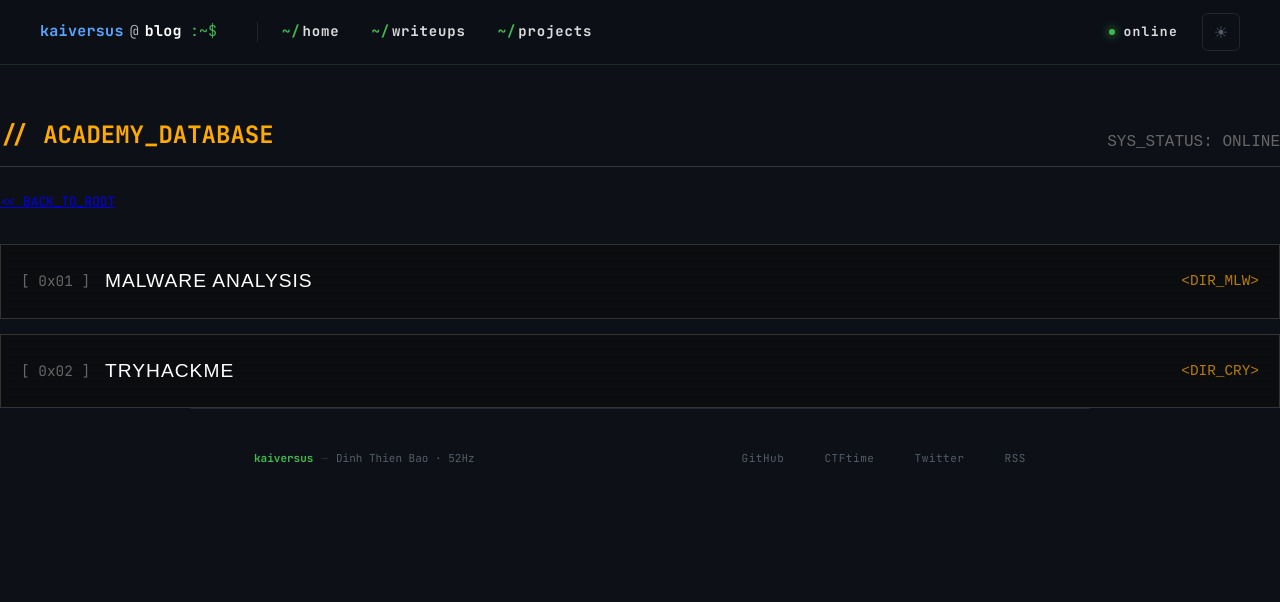
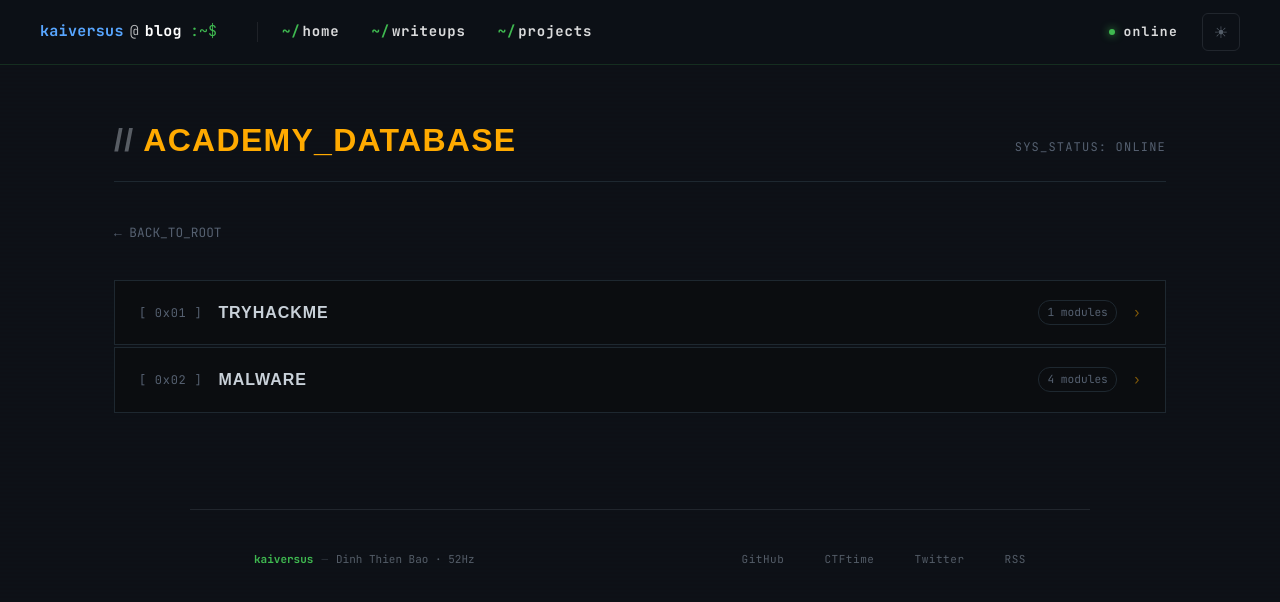
Before and after one commit to kaiversus/kaiversus.github.io, a Jekyll site: the page built from pages/courses.md, in a window 1280 px wide. Shown: the top 602 px of the page. Built offline with Jekyll 4.4.1, drawn with Linux system fonts in a browser that asks for light colours; some of the changed lines change nothing that is shown.

Commit message:
Update courses.md

```diff
--- a/pages/courses.md
+++ b/pages/courses.md
@@ -3,238 +3,351 @@
 title: Courses Library
 permalink: /courses/
 ---
+
 <style>
-    :root {
-        --course-theme:    #ffaa00;
-        --cat-row-bg:      rgba(10, 10, 10, 0.6);
-        --cat-row-border:  #333;
-        --cat-row-text:    #fff;
-        --module-bg:       rgba(0, 0, 0, 0.4);
-        --module-border:   #333;
-        --module-title:    #ddd;
-        --module-desc:     #888;
-        --section-bg:      rgba(5, 12, 20, 0.85);
-    }
+:root {
+  --ac:           #ffaa00;
+  --ac-dim:       rgba(255,170,0,0.08);
+  --ac-border:    rgba(255,170,0,0.3);
+  --row-bg:       rgba(10,10,10,0.5);
+  --row-border:   #1e2830;
+  --card-bg:      #111820;
+  --card-border:  #1e2830;
+  --text:         #c9d1d9;
+  --muted:        #556070;
+  --divider:      #1e2830;
+  --diff-basic:   #3fb950;
+  --diff-inter:   #ffaa00;
+  --diff-adv:     #ff4060;
+}
+html.light {
+  --ac:           #cc7700;
+  --ac-dim:       rgba(200,120,0,0.07);
+  --ac-border:    rgba(180,100,0,0.3);
+  --row-bg:       rgba(230,220,200,0.5);
+  --row-border:   #d0c8b4;
+  --card-bg:      #f0e9d8;
+  --card-border:  #d0c8b4;
+  --text:         #2a2520;
+  --muted:        #8a7a60;
+  --divider:      #d0c8b4;
+  --diff-basic:   #1e6e28;
+  --diff-inter:   #cc7700;
+  --diff-adv:     #9e001c;
+}
 
-    /* Light mode overrides */
-    html.light {
-        --course-theme:    #cc7700;
-        --cat-row-bg:      rgba(220, 210, 190, 0.6);
-        --cat-row-border:  #c8bfaa;
-        --cat-row-text:    #2a2520;
-        --module-bg:       rgba(240, 233, 220, 0.8);
-        --module-border:   #c8bfaa;
-        --module-title:    #2a2520;
-        --module-desc:     #6a6050;
-        --section-bg:      rgba(240, 233, 220, 0.8);
-    }
+.ac-page {
+  max-width: 1100px;
+  margin: 0 auto;
+  padding: 48px 24px 96px;
+  font-family: 'JetBrains Mono', 'Courier New', monospace;
+}
 
-    .category-list {
-        display: flex;
-        flex-direction: column;
-        gap: 15px;
-        margin-top: 30px;
-    }
+/* ── Header ── */
+.ac-header {
+  display: flex;
+  align-items: baseline;
+  justify-content: space-between;
+  padding-bottom: 14px;
+  border-bottom: 1px solid var(--divider);
+  margin-bottom: 40px;
+}
+.ac-title {
+  font-family: 'Orbitron', sans-serif;
+  font-size: clamp(1.3rem, 3vw, 2rem);
+  font-weight: 900;
+  color: var(--ac);
+  margin: 0;
+  letter-spacing: 0.04em;
+}
+.ac-title .slash { color: var(--text); opacity: 0.4; }
+.ac-status {
+  font-size: 0.75rem;
+  color: var(--muted);
+  letter-spacing: 0.1em;
+}
+.ac-back {
+  display: block;
+  color: var(--muted);
+  text-decoration: none;
+  font-size: 0.8rem;
+  margin-bottom: 36px;
+  transition: color 0.2s;
+}
+.ac-back:hover { color: var(--ac); }
 
-    .cat-row {
-        display: flex;
-        justify-content: space-between;
-        align-items: center;
-        padding: 20px;
-        border: 1px solid var(--cat-row-border);
-        background: var(--cat-row-bg);
-        cursor: pointer;
-        transition: background 0.3s, border-color 0.3s, transform 0.3s;
-        font-family: 'Rajdhani', sans-serif;
-    }
+/* ── Category rows ── */
+.cat-list { display: flex; flex-direction: column; gap: 2px; }
+.cat-row {
+  display: flex;
+  align-items: center;
+  gap: 16px;
+  padding: 18px 24px;
+  background: var(--row-bg);
+  border: 1px solid var(--row-border);
+  cursor: pointer;
+  transition: background 0.25s, border-color 0.25s, transform 0.2s;
+  position: relative;
+  overflow: hidden;
+}
+.cat-row::before {
+  content: '';
+  position: absolute;
+  left: 0; top: 0; bottom: 0;
+  width: 3px;
+  background: var(--ac);
+  transform: scaleY(0);
+  transition: transform 0.2s;
+}
+.cat-row:hover {
+  border-color: var(--ac-border);
+  background: var(--ac-dim);
+  transform: translateX(4px);
+}
+.cat-row:hover::before { transform: scaleY(1); }
 
-    .cat-row:hover {
-        border-color: var(--course-theme);
-        background: rgba(255, 170, 0, 0.08);
-        transform: translateX(10px);
-    }
+.cat-hex {
+  font-size: 0.75rem;
+  color: var(--muted);
+  letter-spacing: 0.06em;
+  min-width: 60px;
+}
+.cat-name {
+  font-family: 'Orbitron', sans-serif;
+  font-size: 1rem;
+  font-weight: 700;
+  color: var(--text);
+  flex: 1;
+  letter-spacing: 0.06em;
+  transition: color 0.2s;
+}
+.cat-row:hover .cat-name { color: var(--ac); }
+.cat-count {
+  font-size: 0.7rem;
+  color: var(--muted);
+  padding: 2px 8px;
+  border: 1px solid var(--row-border);
+  border-radius: 12px;
+}
+.cat-arrow {
+  color: var(--ac);
+  font-size: 0.85rem;
+  opacity: 0.5;
+  transition: opacity 0.2s, transform 0.2s;
+}
+.cat-row:hover .cat-arrow { opacity: 1; transform: translateX(4px); }
 
-    .cat-id {
-        color: #666;
-        font-family: 'JetBrains Mono', monospace;
-        margin-right: 15px;
-        font-size: 0.9rem;
-    }
+/* ── Detail view ── */
+.detail-view { display: none; }
+.detail-view.active {
+  display: block;
+  animation: fadeUp 0.3s ease;
+}
+@keyframes fadeUp {
+  from { opacity:0; transform: translateY(8px); }
+  to   { opacity:1; transform: translateY(0); }
+}
 
-    html.light .cat-id { color: #9a8a70; }
+.detail-header {
+  margin-bottom: 28px;
+}
+.back-btn {
+  display: inline-flex;
+  align-items: center;
+  gap: 8px;
+  color: var(--muted);
+  cursor: pointer;
+  font-size: 0.8rem;
+  margin-bottom: 16px;
+  background: none;
+  border: none;
+  padding: 0;
+  font-family: inherit;
+  transition: color 0.2s;
+}
+.back-btn:hover { color: var(--ac); }
 
-    .cat-name {
-        font-family: 'Orbitron', sans-serif;
-        font-size: 1.2rem;
-        color: var(--cat-row-text);
-        flex-grow: 1;
-        letter-spacing: 1px;
-        transition: color 0.2s;
-    }
+.detail-title {
+  font-family: 'Orbitron', sans-serif;
+  font-size: 1.4rem;
+  color: var(--ac);
+  margin: 0 0 4px;
+}
+.detail-sub {
+  font-size: 0.75rem;
+  color: var(--muted);
+}
 
-    .cat-abbr {
-        color: var(--course-theme);
-        font-family: monospace;
-        font-size: 0.9rem;
-        opacity: 0.7;
-        transition: opacity 0.2s, letter-spacing 0.2s;
-    }
+/* ── Module grid ── */
+.module-grid {
+  display: grid;
+  grid-template-columns: repeat(auto-fill, minmax(280px, 1fr));
+  gap: 16px;
+}
 
-    .cat-row:hover .cat-name { color: var(--course-theme); }
-    .cat-row:hover .cat-abbr { opacity: 1; letter-spacing: 2px; }
+.module-card {
+  background: var(--card-bg);
+  border: 1px solid var(--card-border);
+  border-top: 2px solid var(--card-border);
+  padding: 20px;
+  cursor: pointer;
+  text-decoration: none;
+  display: block;
+  color: var(--text);
+  transition: border-color 0.25s, transform 0.25s, box-shadow 0.25s;
+  border-radius: 4px;
+}
+.module-card:hover {
+  border-color: var(--ac-border);
+  border-top-color: var(--ac);
+  transform: translateY(-3px);
+  box-shadow: 0 6px 20px rgba(0,0,0,0.2);
+}
+html.light .module-card:hover { box-shadow: 0 4px 14px rgba(0,0,0,0.1); }
 
-    /* Detail view */
-    .course-detail-view {
-        display: none;
-        animation: fadeIn 0.5s ease;
-    }
+.module-meta {
+  display: flex;
+  justify-content: space-between;
+  align-items: center;
+  font-size: 0.68rem;
+  color: var(--muted);
+  margin-bottom: 12px;
+  letter-spacing: 0.05em;
+}
 
-    .module-grid {
-        display: grid;
-        grid-template-columns: repeat(auto-fill, minmax(300px, 1fr));
-        gap: 20px;
-        margin-top: 30px;
-    }
+.diff-badge {
+  font-weight: 700;
+  letter-spacing: 0.08em;
+  padding: 1px 7px;
+  border: 1px solid;
+  border-radius: 2px;
+  font-size: 0.62rem;
+}
+.diff-badge.basic    { color: var(--diff-basic); border-color: var(--diff-basic); background: rgba(63,185,80,0.07); }
+.diff-badge.intermediate { color: var(--diff-inter); border-color: var(--diff-inter); background: rgba(255,170,0,0.07); }
+.diff-badge.advanced { color: var(--diff-adv); border-color: var(--diff-adv); background: rgba(255,64,96,0.07); }
 
-    .module-card {
-        background: var(--module-bg);
-        border: 1px solid var(--module-border);
-        border-left: 3px solid #444;
-        padding: 20px;
-        cursor: pointer;
-        transition: border-color 0.3s, background 0.3s, transform 0.3s;
-    }
+.module-title {
+  font-size: 0.9rem;
+  font-weight: 700;
+  color: var(--text);
+  margin: 0 0 8px;
+  line-height: 1.4;
+  transition: color 0.2s;
+}
+.module-card:hover .module-title { color: var(--ac); }
 
-    .module-card:hover {
-        border-left-color: var(--course-theme);
-        background: rgba(255, 170, 0, 0.06);
-        transform: translateY(-5px);
-    }
+.module-desc {
+  font-size: 0.75rem;
+  color: var(--muted);
+  line-height: 1.6;
+  margin: 0;
+  display: -webkit-box;
+  -webkit-line-clamp: 2;
+  -webkit-box-orient: vertical;
+  overflow: hidden;
+}
 
-    html.light .module-card:hover {
-        background: rgba(200, 130, 0, 0.06);
-    }
-
-    .module-title {
-        color: var(--module-title);
-        font-family: 'Rajdhani', sans-serif;
-        font-weight: 700;
-        font-size: 1.2rem;
-        margin-bottom: 10px;
-        transition: color 0.2s;
-    }
-
-    .module-card:hover .module-title { color: var(--course-theme); }
-
-    .module-meta {
-        font-size: 0.8rem;
-        color: var(--module-desc);
-        font-family: monospace;
-        margin-bottom: 5px;
-        display: flex;
-        justify-content: space-between;
-    }
-
-    .module-desc {
-        color: var(--module-desc);
-        font-size: 0.9rem;
-        margin: 0;
-    }
-
-    .back-nav {
-        display: inline-flex;
-        align-items: center;
-        color: #888;
-        cursor: pointer;
-        font-family: monospace;
-        margin-bottom: 20px;
-        border-bottom: 1px solid transparent;
-        transition: color 0.2s, border-color 0.2s;
-    }
-    .back-nav:hover { color: var(--course-theme); border-bottom-color: var(--course-theme); }
-    html.light .back-nav { color: #9a8a70; }
-
-    @keyframes fadeIn {
-        from { opacity: 0; transform: translateY(10px); }
-        to   { opacity: 1; transform: translateY(0); }
-    }
+@media (max-width: 640px) {
+  .module-grid { grid-template-columns: 1fr; }
+  .cat-hex { display: none; }
+}
 </style>
 
-<section class="container" style="margin-top: 50px;">
+<div class="ac-page">
 
-    <div style="display: flex; justify-content: space-between; align-items: end; border-bottom: 1px solid var(--border, #333); padding-bottom: 10px; margin-bottom: 20px;">
-        <h1 style="color: var(--course-theme); margin: 0;">// ACADEMY_DATABASE</h1>
-        <span style="font-family: monospace; color: #666;">SYS_STATUS: ONLINE</span>
+  <!-- Header -->
+  <div class="ac-header">
+    <h1 class="ac-title"><span class="slash">// </span>ACADEMY_DATABASE</h1>
+    <span class="ac-status">SYS_STATUS: ONLINE</span>
+  </div>
+  <a href="/" class="ac-back">← BACK_TO_ROOT</a>
+
+  <!-- Category list -->
+  <div id="category-view" class="cat-list">
+
+    {% assign all_cats = site.courses | map: "category" | compact | uniq %}
+    {% assign idx = 0 %}
+    {% for cat in all_cats %}
+      {% assign count = site.courses | where: "category", cat | size %}
+      {% assign idx = idx | plus: 1 %}
+      {% assign hex = idx | prepend: "0x0" %}
+      <div class="cat-row" onclick="openCourse('{{ cat | escape }}')">
+        <span class="cat-hex">[ {{ hex }} ]</span>
+        <span class="cat-name">{{ cat | upcase }}</span>
+        <span class="cat-count">{{ count }} modules</span>
+        <span class="cat-arrow">›</span>
+      </div>
+    {% endfor %}
+
+    <!-- Fallback: manual categories if no front-matter -->
+    {% if all_cats.size == 0 %}
+    <div class="cat-row" onclick="openCourse('Malware')">
+      <span class="cat-hex">[ 0x01 ]</span>
+      <span class="cat-name">MALWARE ANALYSIS</span>
+      <span class="cat-count">— modules</span>
+      <span class="cat-arrow">›</span>
     </div>
-    <a href="/" class="btn-cyber secondary" style="font-size: 0.8rem;"><< BACK_TO_ROOT</a>
+    <div class="cat-row" onclick="openCourse('TryHackMe')">
+      <span class="cat-hex">[ 0x02 ]</span>
+      <span class="cat-name">TRYHACKME</span>
+      <span class="cat-count">— modules</span>
+      <span class="cat-arrow">›</span>
+    </div>
+    {% endif %}
 
-    <div id="category-view" class="category-list">
+  </div>
 
-        <div class="cat-row" onclick="openCourse('Malware')">
-            <span class="cat-id">[ 0x01 ]</span>
-            <span class="cat-name">MALWARE ANALYSIS</span>
-            <span class="cat-abbr">&lt;DIR_MLW&gt;</span>
+  <!-- Detail view -->
+  <div id="detail-view" class="detail-view">
+    <div class="detail-header">
+      <button class="back-btn" onclick="closeCourse()">
+        ← cd .. (RETURN)
+      </button>
+      <h2 class="detail-title" id="course-title-display">// LOADING...</h2>
+      <p class="detail-sub">> List of available modules in this directory:</p>
+    </div>
+
+    <div class="module-grid">
+      {% assign sorted_courses = site.courses | sort: 'title' %}
+      {% for post in sorted_courses %}
+      <a class="module-card filter-item"
+         href="{{ post.url }}"
+         data-cat="{{ post.category | default: 'General' }}">
+
+        <div class="module-meta">
+          <span>{{ post.date | date: "%Y-%m-%d" }}</span>
+          {% assign diff = post.difficulty | default: 'basic' | downcase %}
+          <span class="diff-badge {{ diff }}">{{ diff | upcase }}</span>
         </div>
 
-        <div class="cat-row" onclick="openCourse('TryHackMe')">
-            <span class="cat-id">[ 0x02 ]</span>
-            <span class="cat-name">TRYHACKME</span>
-            <span class="cat-abbr">&lt;DIR_CRY&gt;</span>
-        </div>
+        <h4 class="module-title">{{ post.title }}</h4>
+        <p class="module-desc">{{ post.description | default: "" }}</p>
+      </a>
+      {% endfor %}
+    </div>
+  </div>
 
-    </div>
-
-    <div id="detail-view" class="course-detail-view">
-
-        <div class="back-nav" onclick="closeCourse()">
-            <span>&lt;&lt; CD .. (RETURN)</span>
-        </div>
-
-        <h2 id="course-title-display" style="color: var(--course-theme); font-family: 'Orbitron'; margin-bottom: 5px;">
-            // LOADING...
-        </h2>
-        <p style="font-family: monospace; margin-bottom: 30px; opacity: 0.5;">> List of available modules in this directory:</p>
-
-        <div class="module-grid">
-            {% assign sorted_courses = site.courses | sort: 'title' %}
-            {% for post in sorted_courses %}
-            <article class="module-card filter-item"
-                     data-cat="{{ post.category | default: 'General' }}"
-                     onclick="window.location.href='{{ post.url }}'">
-
-                <div class="module-meta">
-                    <span>{{ post.date | date: "%Y-%m-%d" }}</span>
-                    <span>[{{ post.difficulty | default: 'UNK' | upcase }}]</span>
-                </div>
-
-                <h4 class="module-title">{{ post.title }}</h4>
-                <p class="module-desc">{{ post.description | truncate: 100 }}</p>
-            </article>
-            {% endfor %}
-        </div>
-    </div>
-
-</section>
+</div>
 
 <script>
-    function openCourse(category) {
-        document.getElementById('category-view').style.display = 'none';
-        let detailView = document.getElementById('detail-view');
-        detailView.style.display = 'block';
-        document.getElementById('course-title-display').innerText = `// DIRECTORY: ${category.toUpperCase()}`;
+function openCourse(category) {
+  document.getElementById('category-view').style.display = 'none';
+  const dv = document.getElementById('detail-view');
+  dv.classList.add('active');
+  document.getElementById('course-title-display').textContent = `// DIRECTORY: ${category.toUpperCase()}`;
 
-        let items = document.getElementsByClassName('filter-item');
-        for (let i = 0; i < items.length; i++) {
-            let item = items[i];
-            item.style.display = item.getAttribute('data-cat').includes(category) ? "block" : "none";
-        }
-        window.scrollTo({top: 0, behavior: 'smooth'});
-    }
+  document.querySelectorAll('.filter-item').forEach(el => {
+    el.style.display = el.dataset.cat.includes(category) ? 'block' : 'none';
+  });
+  window.scrollTo({ top: 0, behavior: 'smooth' });
+}
 
-    function closeCourse() {
-        document.getElementById('detail-view').style.display = 'none';
-        let catView = document.getElementById('category-view');
-        catView.style.display = 'flex';
-        catView.style.animation = 'fadeIn 0.3s ease';
-    }
+function closeCourse() {
+  document.getElementById('detail-view').classList.remove('active');
+  document.getElementById('detail-view').style.display = '';
+  const cv = document.getElementById('category-view');
+  cv.style.display = 'flex';
+  window.scrollTo({ top: 0, behavior: 'smooth' });
+}
 </script>
```
